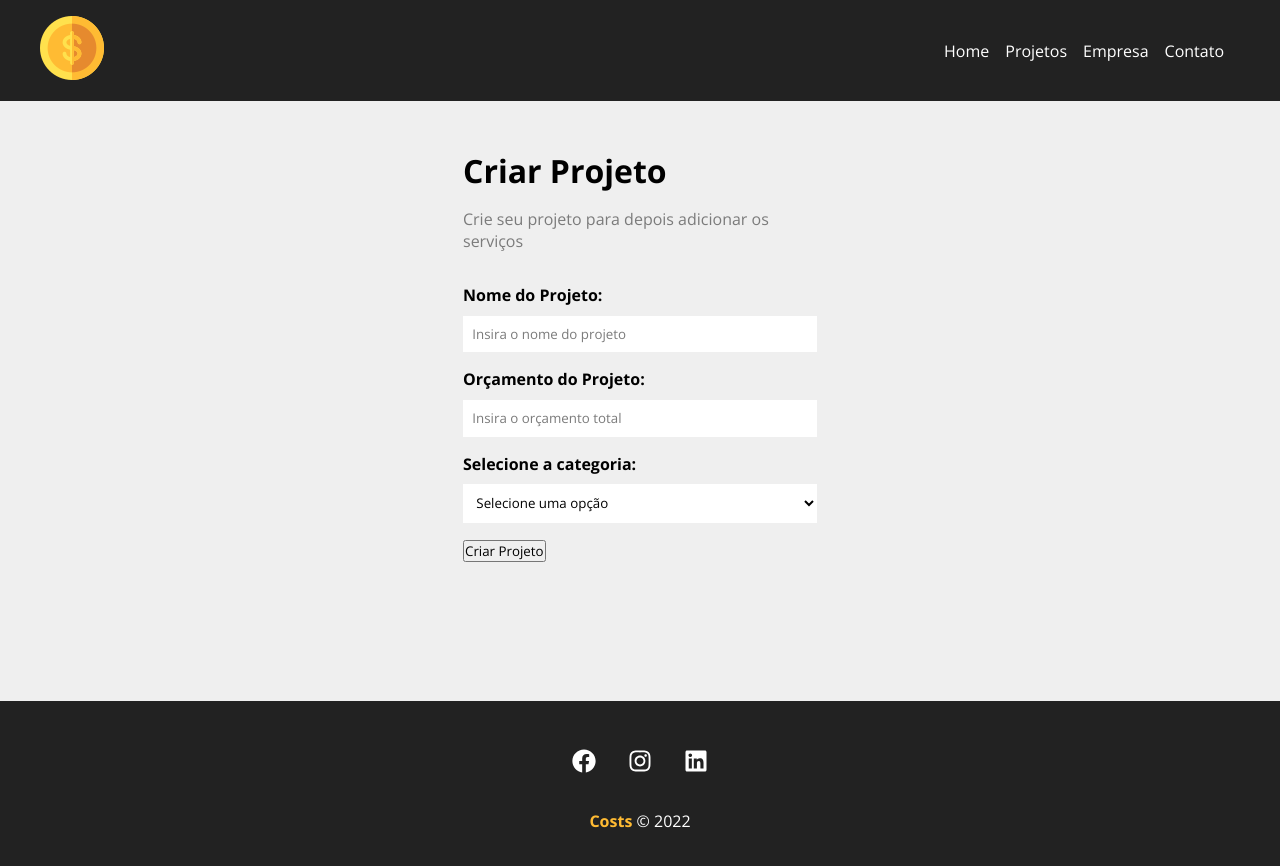
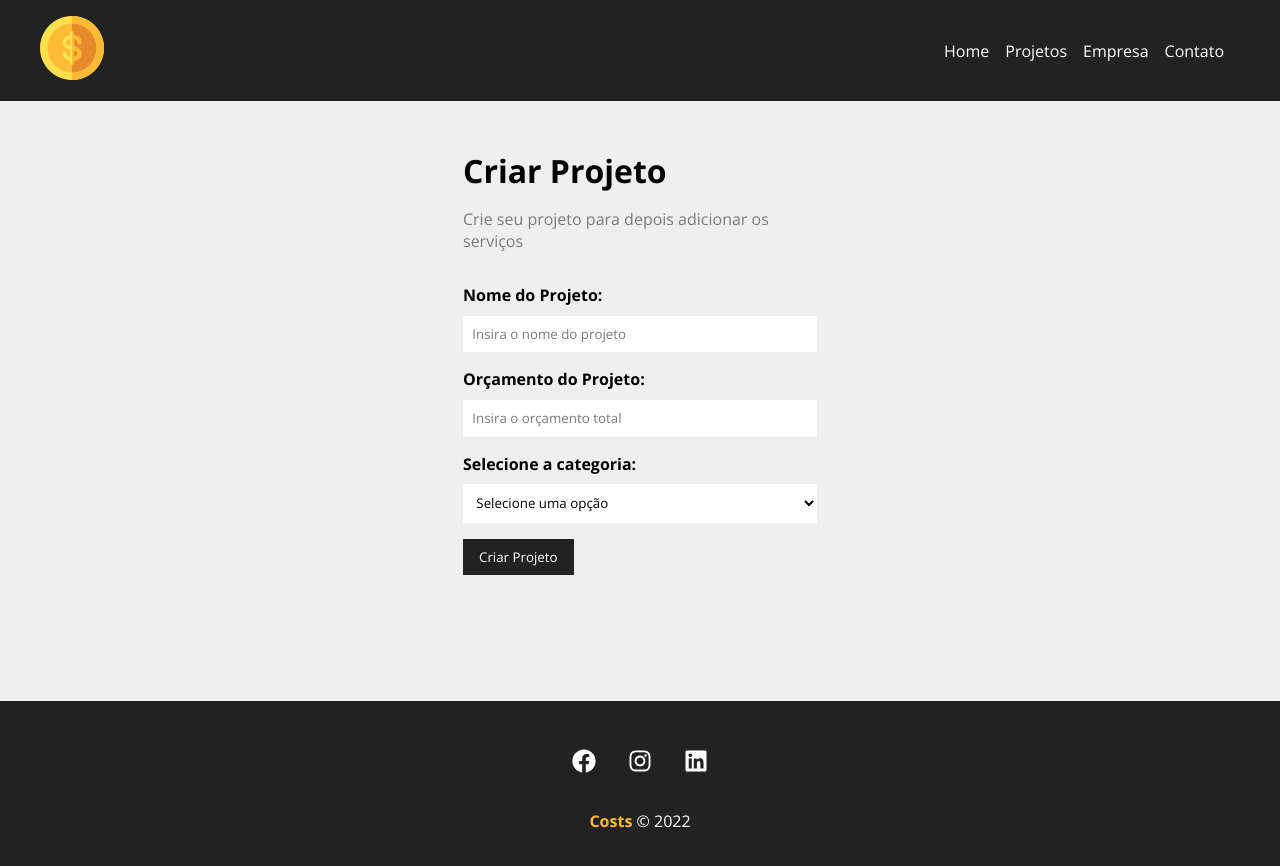
Before and after one commit to Wesley-Nilton/costsapp, a React (Vite) app: page /newproject in a window 1280 px wide. Shown: the top 866 px of the page. Built offline with nearby package versions, Linux system fonts and the light colour scheme.

Commit message:
Create submitbutton component

```diff
--- a/src/components/ProjectForm/ProjectForm.jsx
+++ b/src/components/ProjectForm/ProjectForm.jsx
@@ -1,14 +1,15 @@
 import Input from '../Input/Input';
 import Select from '../Select/Select';
+import SubmitButton from '../SubmitButton/SubmitButton';
 import './ProjectForm.css';
 
-function ProjectForm(){
+function ProjectForm({btnText}){
     return(
         <form className='form'>
             <Input type='text' text='Nome do Projeto' name='name' placeholder='Insira o nome do projeto' />
             <Input type='number' text='Orçamento do Projeto' name='budget' placeholder='Insira o orçamento total' />
             <Select name='category-id' text='Selecione a categoria' />
-            <input type="submit" value="Criar Projeto" />
+            <SubmitButton text={btnText} />
         </form>
     )
 }
--- /dev/null
+++ b/src/components/SubmitButton/SubmitButton.css
@@ -0,0 +1,13 @@
+.btn{
+    color: #fff;
+    text-decoration: none;
+    cursor: pointer;
+    padding: .7em 1.2em;
+    transition: .5s;
+    border: none;
+    background-color: #222;
+}
+
+.btn:hover{
+    color: #ffbb33;
+}
--- /dev/null
+++ b/src/components/SubmitButton/SubmitButton.jsx
@@ -0,0 +1,11 @@
+import './SubmitButton.css';
+
+function SubmitButton({text}){
+    return(
+        <div>
+            <button className='btn'>{text}</button>
+        </div>
+    )
+}
+
+export default SubmitButton;
--- a/src/pages/NewProject/NewProject.jsx
+++ b/src/pages/NewProject/NewProject.jsx
@@ -6,7 +6,7 @@ function NewProject(){
         <div className='newproject-container'>
             <h1>Criar Projeto</h1>
             <p>Crie seu projeto para depois adicionar os serviços</p>
-            <ProjectForm />
+            <ProjectForm btnText='Criar Projeto' />
         </div>
     )
 }
```
